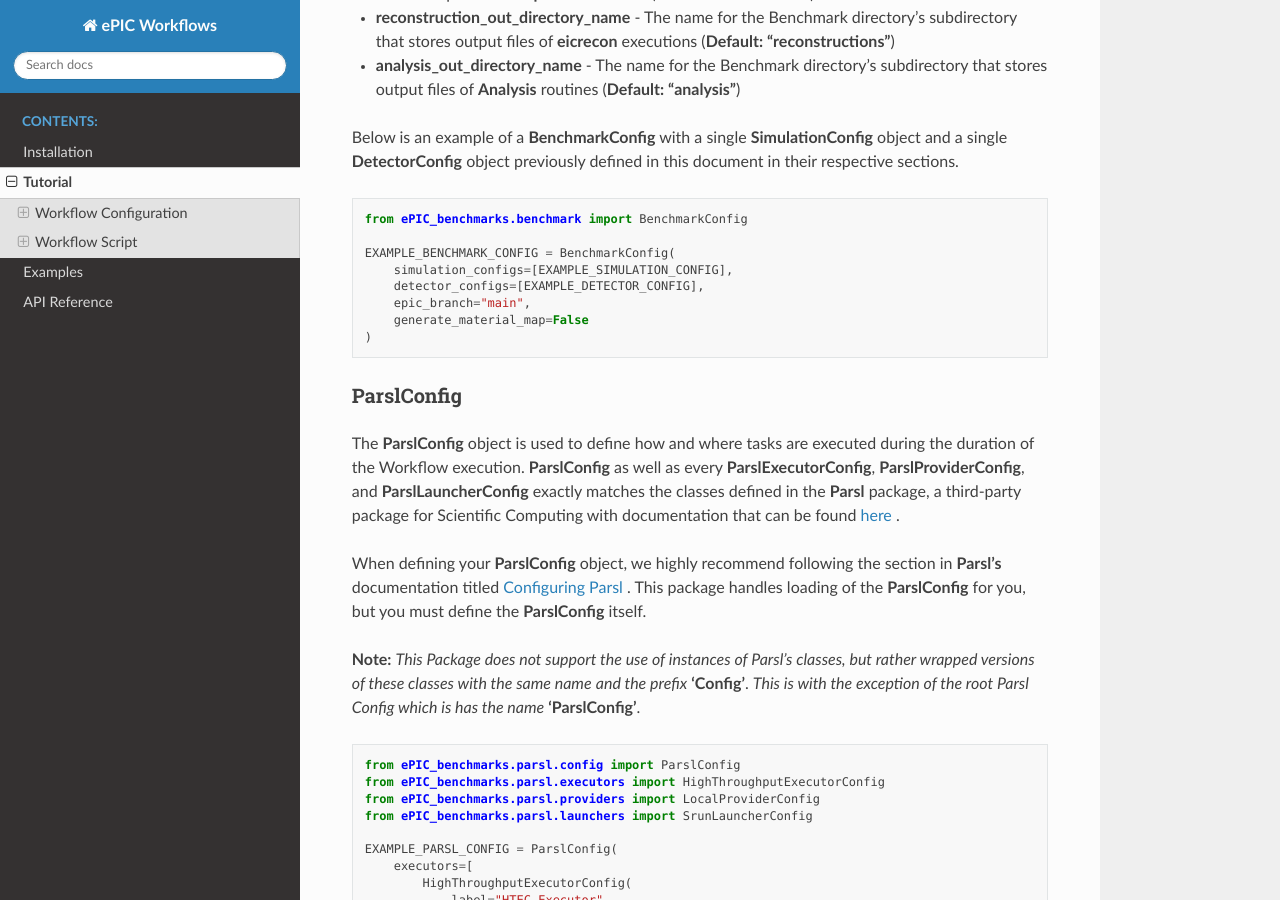
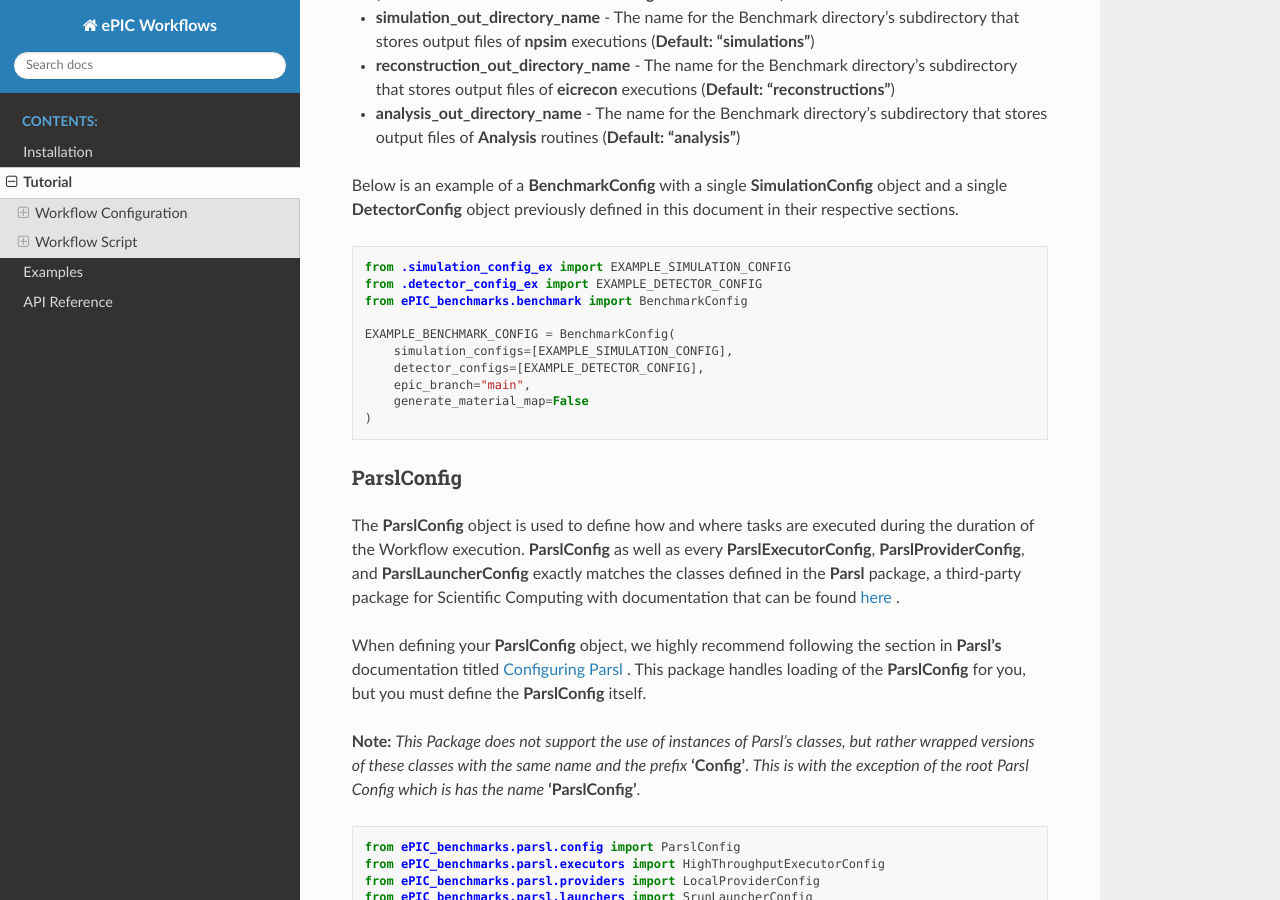
Before and after one commit to amirkas/ePIC-Benchmark-lib, a Sphinx documentation site: the page built from docs/guide.rst, in a window 1280 px wide and 900 px high, scrolled down 5004 px. Built offline with Sphinx 7.4.7 and the Read the Docs theme 3.1.0, drawn with Linux system fonts in a browser that asks for light colours; some of the changed text lies outside the part shown.

Commit message:
using imported code files rather than inline code

```diff
--- a/docs/guide.rst
+++ b/docs/guide.rst
@@ -49,20 +49,25 @@
 * **use_material_map** - Toggles whether the material map given in the parent BenchmarkConfig is used for the simulation. (**Default: False**)
 * **enable_gun** - Toggles whether the particle gun is enabled. (**Default: True**)
 
-.. code-block:: python
+The following is an example code for creating a SimulationConfig instance
 
-    from ePIC_benchmarks.simulation import SimulationConfig
-    from ePIC_benchmarks.simulation.simulation_types import GunDistribution, Particle
+.. literalinclude:: example_configs/simulation_config_ex.py
+  :language: python
 
-    EXAMPLE_SIMULATION_CONFIG = SimulationConfig(
-        num_events=10000,
-        momentum="10GeV",
-        distribution_type=GunDistribution.Eta,
-        eta_min=-4,
-        eta_max=4,
-        particle=Particle.PionPlus,
-        detector_xml="epic_craterlake_tracking_only.xml"
-    )
+.. .. code-block:: python
+
+..     from ePIC_benchmarks.simulation import SimulationConfig
+..     from ePIC_benchmarks.simulation.simulation_types import GunDistribution, Particle
+
+..     EXAMPLE_SIMULATION_CONFIG = SimulationConfig(
+..         num_events=10000,
+..         momentum="10GeV",
+..         distribution_type=GunDistribution.Eta,
+..         eta_min=-4,
+..         eta_max=4,
+..         particle=Particle.PionPlus,
+..         detector_xml="epic_craterlake_tracking_only.xml"
+..     )
 
 DetectorConfig
 --------------
@@ -235,16 +240,19 @@
 Below is an example of a **BenchmarkConfig** with a single **SimulationConfig** object and a single **DetectorConfig** object
 previously defined in this document in their respective sections.
 
-.. code-block:: python
+.. literalinclude:: example_configs/benchmark_config_ex.py
+  :language: python
 
-    from ePIC_benchmarks.benchmark import BenchmarkConfig
+.. .. code-block:: python
 
-    EXAMPLE_BENCHMARK_CONFIG = BenchmarkConfig(
-        simulation_configs=[EXAMPLE_SIMULATION_CONFIG],
-        detector_configs=[EXAMPLE_DETECTOR_CONFIG],
-        epic_branch="main",
-        generate_material_map=False
-    )
+..     from ePIC_benchmarks.benchmark import BenchmarkConfig
+
+..     EXAMPLE_BENCHMARK_CONFIG = BenchmarkConfig(
+..         simulation_configs=[EXAMPLE_SIMULATION_CONFIG],
+..         detector_configs=[EXAMPLE_DETECTOR_CONFIG],
+..         epic_branch="main",
+..         generate_material_map=False
+..     )
 
 ParslConfig
 -----------
@@ -260,28 +268,31 @@
 **Note:** *This Package does not support the use of instances of Parsl's classes, but rather wrapped versions of these classes with the same name*
 *and the prefix* **'Config'**. *This is with the exception of the root Parsl Config which is has the name* **'ParslConfig'**.
 
-.. code-block:: python
+.. literalinclude:: example_configs/parsl_config_ex.py
+  :language: python
 
-    from ePIC_benchmarks.parsl.config import ParslConfig
-    from ePIC_benchmarks.parsl.executors import HighThroughputExecutorConfig
-    from ePIC_benchmarks.parsl.providers import LocalProviderConfig
-    from ePIC_benchmarks.parsl.launchers import SrunLauncherConfig
+.. .. code-block:: python
 
-    EXAMPLE_PARSL_CONFIG = ParslConfig(
-        executors=[
-            HighThroughputExecutorConfig(
-                label="HTEC_Executor",
-                cores_per_worker=2,
-                max_workers_per_node=10,
-                provider=LocalProviderConfig(
-                    nodes_per_block = 1,
-                    launcher=SrunLauncherConfig(overrides='-c 20'),
-                    max_blocks=1,
-                    init_blocks=1,
-                ),
-            ),
-        ],
-    )
+..     from ePIC_benchmarks.parsl.config import ParslConfig
+..     from ePIC_benchmarks.parsl.executors import HighThroughputExecutorConfig
+..     from ePIC_benchmarks.parsl.providers import LocalProviderConfig
+..     from ePIC_benchmarks.parsl.launchers import SrunLauncherConfig
+
+..     EXAMPLE_PARSL_CONFIG = ParslConfig(
+..         executors=[
+..             HighThroughputExecutorConfig(
+..                 label="HTEC_Executor",
+..                 cores_per_worker=2,
+..                 max_workers_per_node=10,
+..                 provider=LocalProviderConfig(
+..                     nodes_per_block = 1,
+..                     launcher=SrunLauncherConfig(overrides='-c 20'),
+..                     max_blocks=1,
+..                     init_blocks=1,
+..                 ),
+..             ),
+..         ],
+..     )
 
 For examples of **ParslConfig's** that may match your desired execution pattern on your specific computing infrastructure, see '...'.
 
@@ -332,15 +343,18 @@
 The following is an example of a **WorkflowConfig** object using a single **BenchmarkConfig** instance
 and the **ParslConfig** instance already define previously in their respective sections.
 
-.. code-block:: python
+.. literalinclude:: example_configs/workflow_config_ex.py
+  :language: python
 
-    from ePIC_benchmarks.workflow import WorkflowConfig
+.. .. code-block:: python
 
-    EXAMPLE_WORKFLOW_CONFIG = WorkflowConfig(
-        name="Example Workflow",
-        benchmarks=[EXAMPLE_BENCHMARK_CONFIG],
-        parsl_config=EXAMPLE_PARSL_CONFIG
-    )
+..     from ePIC_benchmarks.workflow import WorkflowConfig
+
+..     EXAMPLE_WORKFLOW_CONFIG = WorkflowConfig(
+..         name="Example Workflow",
+..         benchmarks=[EXAMPLE_BENCHMARK_CONFIG],
+..         parsl_config=EXAMPLE_PARSL_CONFIG
+..     )
 
 
 A **WorkflowConfig** object can be saved to your filesystem as a configuration file with the following supported file types:
```
Also changed, not shown: docs/examples.rst (+6 -3 lines).
